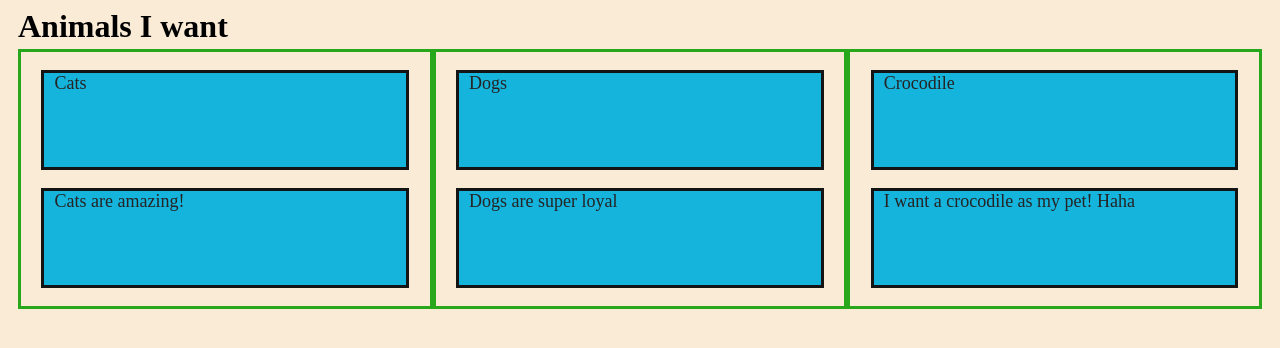
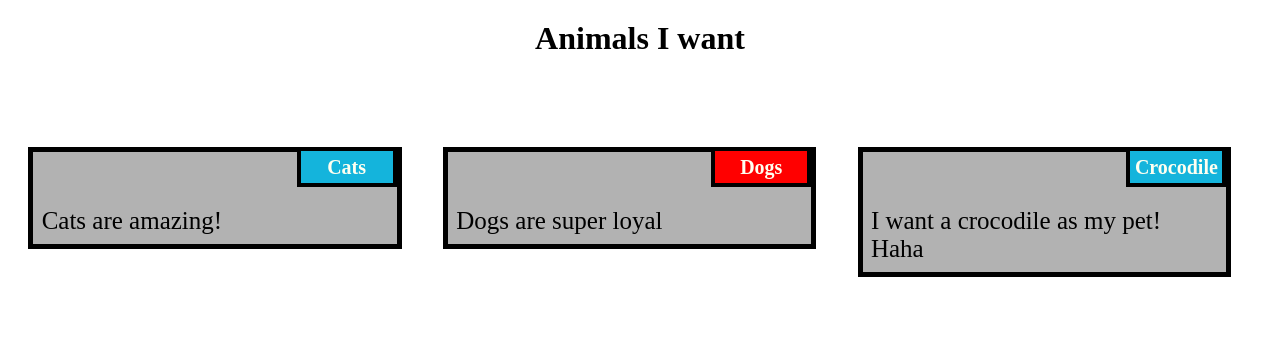
Before and after one commit to sanjanapushkar/mod2-sol, a plain HTML site: page index.html in a window 1280 px wide. Drawn offline with Linux system fonts and the light colour scheme.

Commit message:
Update stylesheets.css

```diff
--- a/stylesheets.css
+++ b/stylesheets.css
@@ -4,30 +4,18 @@
 }
 
 body{
-    background-color: #FAEBD7;
+    background-color: #ffffff;
     padding-right: 10px;
     padding-left: 10px;
 }
 
 h1{
-    margin-top: 4px;
-    margin-bottom: 4px;
+    margin-top: 20px;
+    margin-bottom: 80px;
+    text-align: center;
 }
 
-p{
-    border: 3px solid rgb(20, 20, 20);
-    background-color: rgb(20, 180, 220);
-    width: 90%;
-    height: 100px;
-    margin-right: auto;
-    margin-left: auto;
-    font: italic bold;
-    color: rgb(37, 35, 35);
-    font-size: large;
-    padding-left: 10px;
-    padding-right: 10px;
 
-}
 
  .row{
     width:100%;
@@ -37,7 +25,7 @@ p{
 
     .col-ld-4, .col-ld-6, .col-ld-12 {
         float: left;
-        border: 3px solid rgb(39, 168, 28);
+
     }
 
     .col-ld-4{
@@ -58,7 +46,7 @@ p{
 
     .col-md-4, .col-md-6, .col-md-12 {
         float: left;
-        border: 3px solid rgb(39, 168, 28);
+
     }
   .col-md-4{
         width: 33.33%;
@@ -78,7 +66,7 @@ p{
 
     .col-sd-4, .col-sd-6, .col-sd-12 {
         float: left;
-        border: 3px solid rgb(39, 168, 28);
+
     }
 
     .col-sd-4{
@@ -94,3 +82,36 @@ p{
     }
 
 }
+
+.content1{
+    border: 5px solid #000000;
+    width: 90%;
+    height: auto;
+    margin: 2.5%;
+    color: #000000;
+    font-size: 25px;
+    padding: 2%;
+    padding-top: 55px;
+    background-color: rgba(0,0,0,0.3);
+}
+.content-name1{
+    overflow: none;
+    text-align: center;
+    border: 4px solid #000000;
+    width: 100px;
+    height: 40px;
+    padding: 5px;
+    float: right;
+    margin-right: 36px;
+    margin-top: 0px;
+    font-weight: bold;
+    position: relative;
+    background-color: rgb(20, 180, 220);
+    color: #FFFFF0;
+    font-size: 20px;
+  }
+
+  #name2{
+      color: #FFFFF0;
+      background-color: #FF0000;
+  }
```
